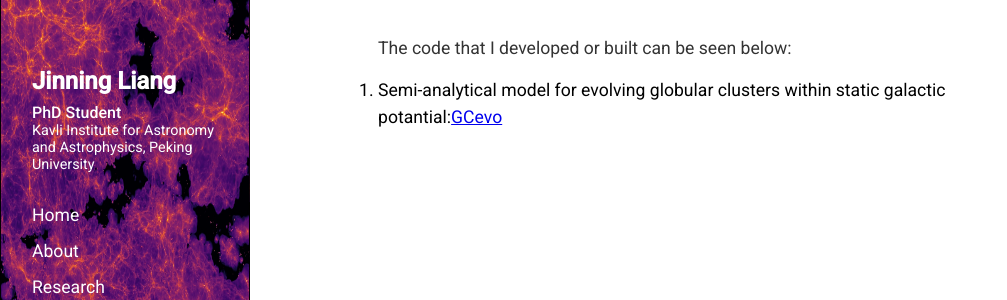
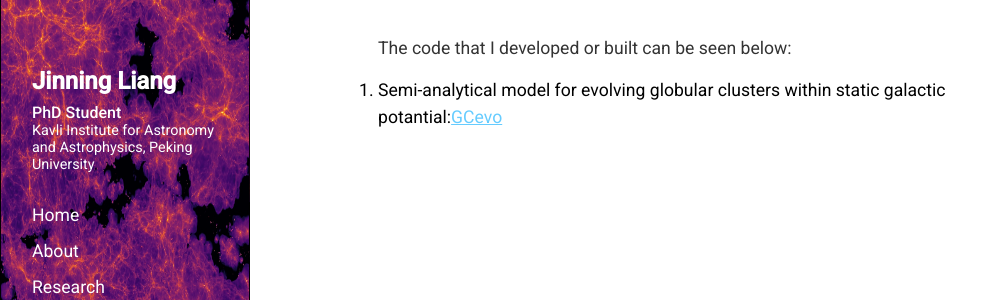
Before and after one commit to JinningLianggithub/jinningliang.github.io, a Jekyll site: the page built from code/index.md, in a window 1280 px wide. Shown: the part 157-457 px from the top of the page, without its empty margins (0-1007 px from the left). Built offline with Jekyll 4.4.1, drawn with Linux system fonts in a browser that asks for light colours.

Commit message:
Update style.css

```diff
--- a/assets/css/style.css
+++ b/assets/css/style.css
@@ -184,3 +184,19 @@ body {
         padding: 1rem;
     }
 }
+
+
+main a {
+  color: #66ccff;       /* light blue */
+  text-decoration: underline;  /* optional */
+}
+
+/* When user hovers over the link */
+main a:hover {
+  color: #99ddff;       /* even lighter blue on hover (optional) */
+}
+
+/* When link is visited */
+main a:visited {
+  color: #66ccff;       /* keep the same color as unvisited */
+}
```
